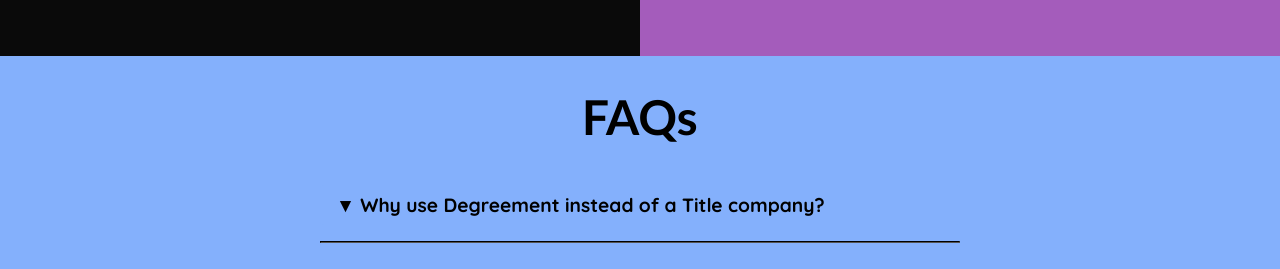
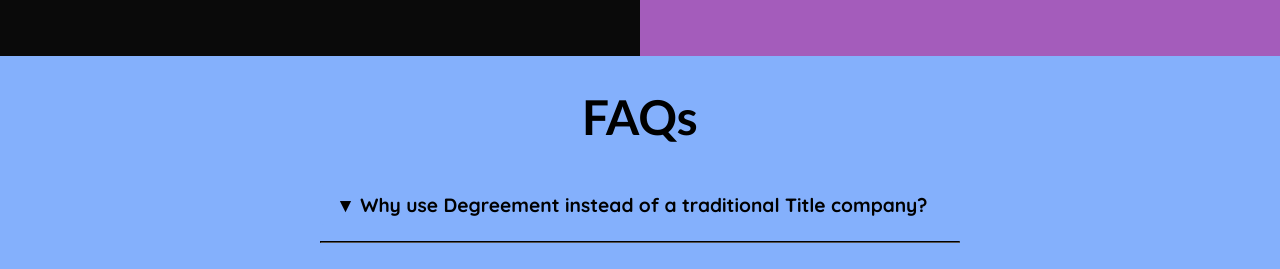
Before and after one commit to TripleKai/degreement, a React (Vite) app: page / in a window 1280 px wide. Shown: the part 3291-3560 px from the top of the page. Built offline with nearby package versions, Linux system fonts and the light colour scheme.

Commit message:
Added 'traditional' to first FAQ to imply we act in place of a Title company

```diff
--- a/src/components/FAQ.jsx
+++ b/src/components/FAQ.jsx
@@ -7,7 +7,7 @@
   const faqs = [
     {
       id: 1,
-      question: 'Why use Degreement instead of a Title company?',
+      question: 'Why use Degreement instead of a traditional Title company?',
       answer:
         'If saving days and weeks worth of time in closing a sale matters to you, use Degreement. We also make \
         the seller financing process simple and intuitive, allowing you and your client to focus on only the most \
```
